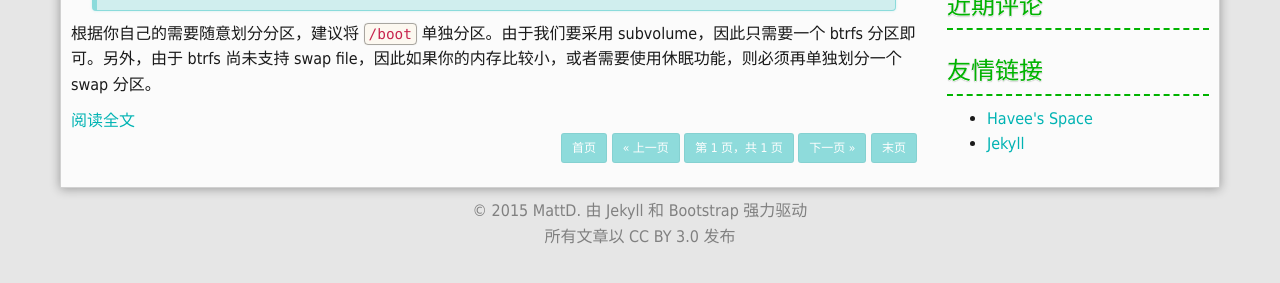
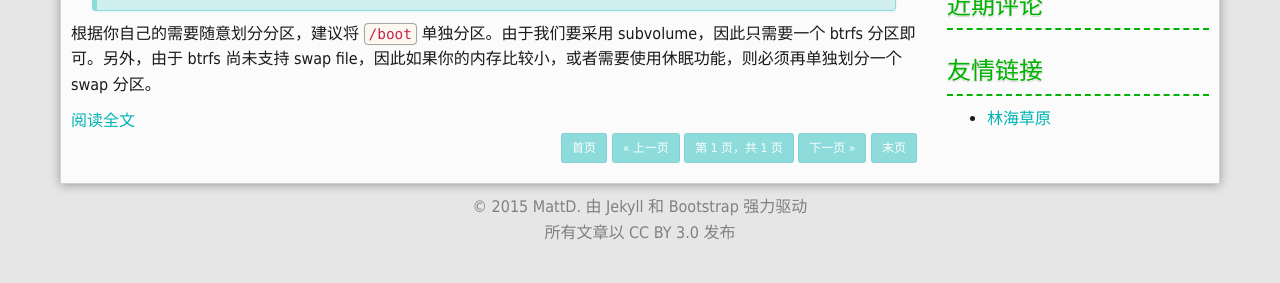
Before and after one commit to IAmMattD/iammattd.github.io, a Jekyll site: the page built from index.html, in a window 1280 px wide. Shown: the part 332-615 px from the top of the page. Built offline with Jekyll 4.4.1, drawn with Linux system fonts in a browser that asks for light colours; Markdown is read by kramdown in place of the engine named in the settings; the list of posts is cut into pages by our own code; comment, search, counter and statistics services are not loaded.

Commit message:
site update

```diff
--- a/_data/blogroll.json
+++ b/_data/blogroll.json
@@ -1,10 +1,6 @@
 [
     {
-        "title": "Havee's Space",
-        "url": "//havee.me"
-    },
-    {
-        "title": "Jekyll",
-        "url": "//jekyllrb.com"
+        "title": "林海草原",
+        "url": "http://linhaicaoyuan.org"
     },
 ]
```
